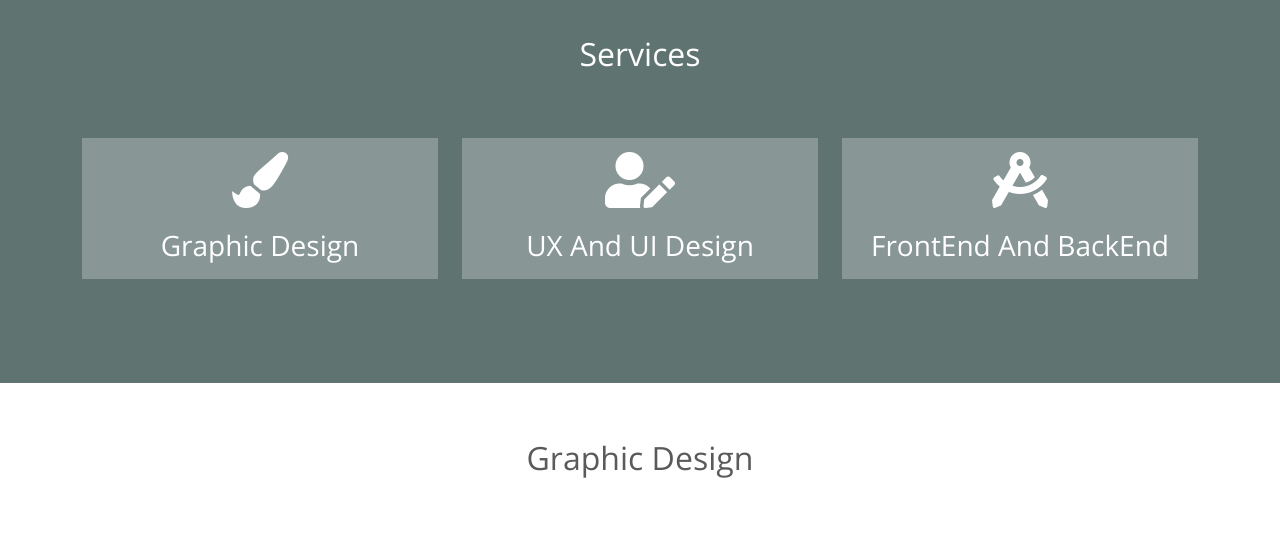
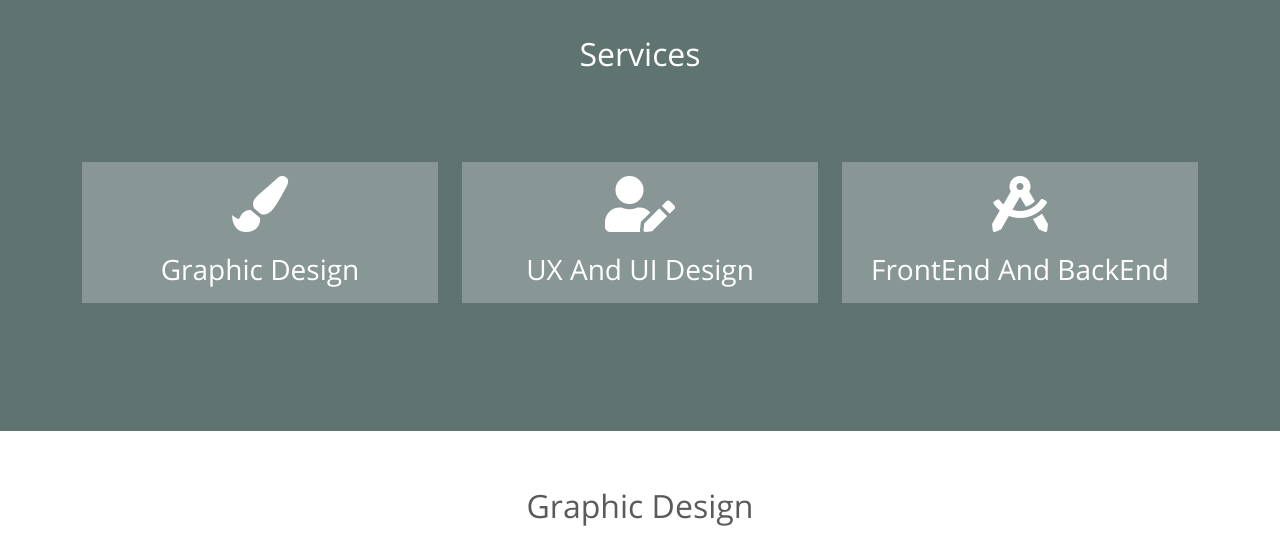
Before and after one commit to Randy-RM/portfolio, a website: page index.html in a window 1280 px wide. Shown: the part 1540-2091 px from the top of the page. Drawn offline with Linux system fonts and the light colour scheme; no server answers.

```diff
--- a/index.html
+++ b/index.html
@@ -264,7 +264,7 @@
                     <!---->
                     <div class="row py-5">
                         <!---->
-                        <div class="col-md-4">
+                        <div class="col-md-4 py-4">
                             <div class="p-2 bg-blue-gray-4 text-white text-center card-service">
                                 <p class="display-4">
                                     <i class="fas fa-paint-brush"></i>
@@ -274,7 +274,7 @@
                         </div>
                         <!---->
                         <!---->
-                        <div class="col-md-4">
+                        <div class="col-md-4 py-4">
                             <div class="p-2 bg-blue-gray-4 text-white text-center card-service">
                                 <p class="display-4">
                                     <i class="fas fa-user-edit"></i>
@@ -284,7 +284,7 @@
                         </div>
                         <!---->
                         <!---->
-                        <div class="col-md-4">
+                        <div class="col-md-4 py-4">
                             <div class="p-2 bg-blue-gray-4 text-white text-center card-service">
                                 <p class="display-4">
                                     <i class="fas fa-drafting-compass"></i>
```
